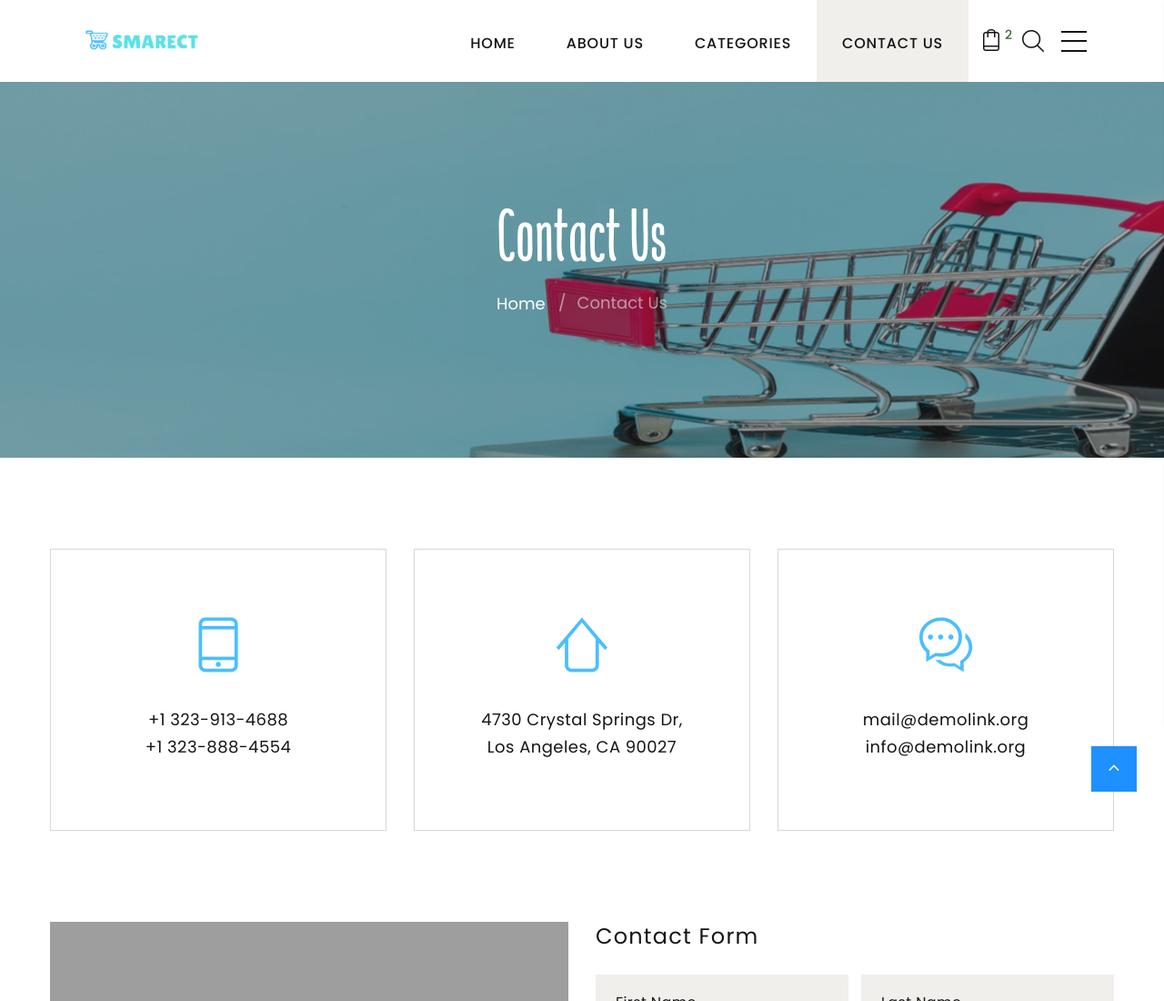
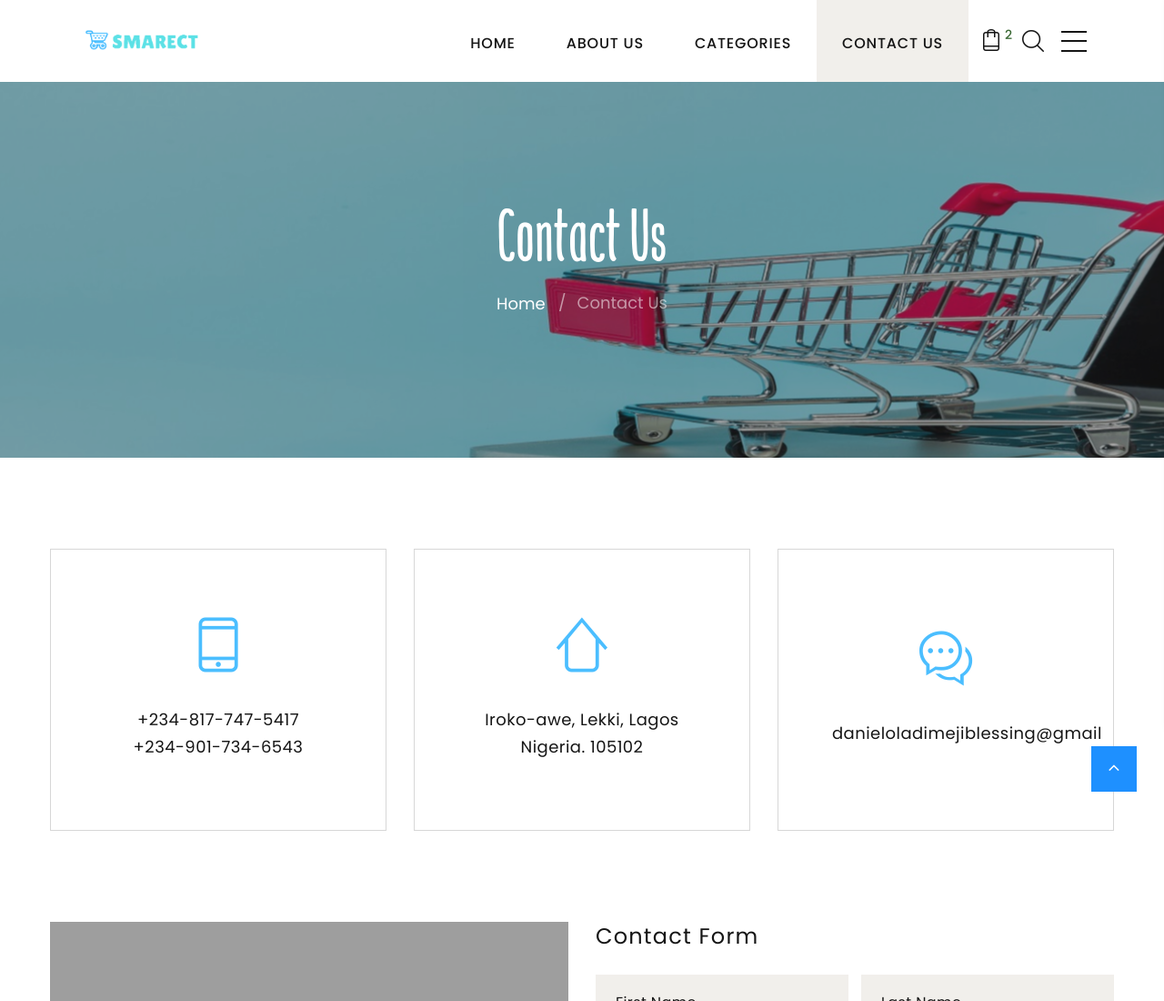
Before and after one commit to DanielOladimeji/smarect, a plain HTML site: page templates/contact.html in a window 1280 px wide. Shown: the top 1100 px of the page at 91% size. Drawn offline with Linux system fonts and the light colour scheme; some packages are replaced by stand-ins of ours; files that its build step writes are made by us from their sources; grey boxes are pictures that could not be loaded; files whose address does not match are found by name.

Commit message:
contacts updated

```diff
--- a/templates/contact.html
+++ b/templates/contact.html
@@ -181,8 +181,8 @@
                 <div class="box-contacts-body">
                   <div class="box-contacts-icon fl-bigmug-line-cellphone55"></div>
                   <div class="box-contacts-decor"></div>
-                  <p class="box-contacts-link"><a href="tel:#">+1 323-913-4688</a></p>
-                  <p class="box-contacts-link"><a href="tel:#">+1 323-888-4554</a></p>
+                  <p class="box-contacts-link"><a href="tel:#">+234-817-747-5417</a></p>
+                  <p class="box-contacts-link"><a href="tel:#">+234-901-734-6543</a></p>
                 </div>
               </article>
             </div>
@@ -191,7 +191,7 @@
                 <div class="box-contacts-body">
                   <div class="box-contacts-icon fl-bigmug-line-up104"></div>
                   <div class="box-contacts-decor"></div>
-                  <p class="box-contacts-link"><a href="#">4730 Crystal Springs Dr, Los Angeles, CA 90027</a></p>
+                  <p class="box-contacts-link"><a href="#">Iroko-awe, Lekki, Lagos Nigeria. 105102</a></p>
                 </div>
               </article>
             </div>
@@ -200,8 +200,8 @@
                 <div class="box-contacts-body">
                   <div class="box-contacts-icon fl-bigmug-line-chat55"></div>
                   <div class="box-contacts-decor"></div>
-                  <p class="box-contacts-link"><a href="mailto:#">mail@demolink.org</a></p>
-                  <p class="box-contacts-link"><a href="mailto:#">info@demolink.org</a></p>
+                  <p class="box-contacts-link"><a href="mailto:#">danieloladimejiblessing@gmail</a></p>
+                  <!-- <p class="box-contacts-link"><a href="mailto:#">danieloladimejiblessing@gmail.com</a></p> -->
                 </div>
               </article>
             </div>
```
